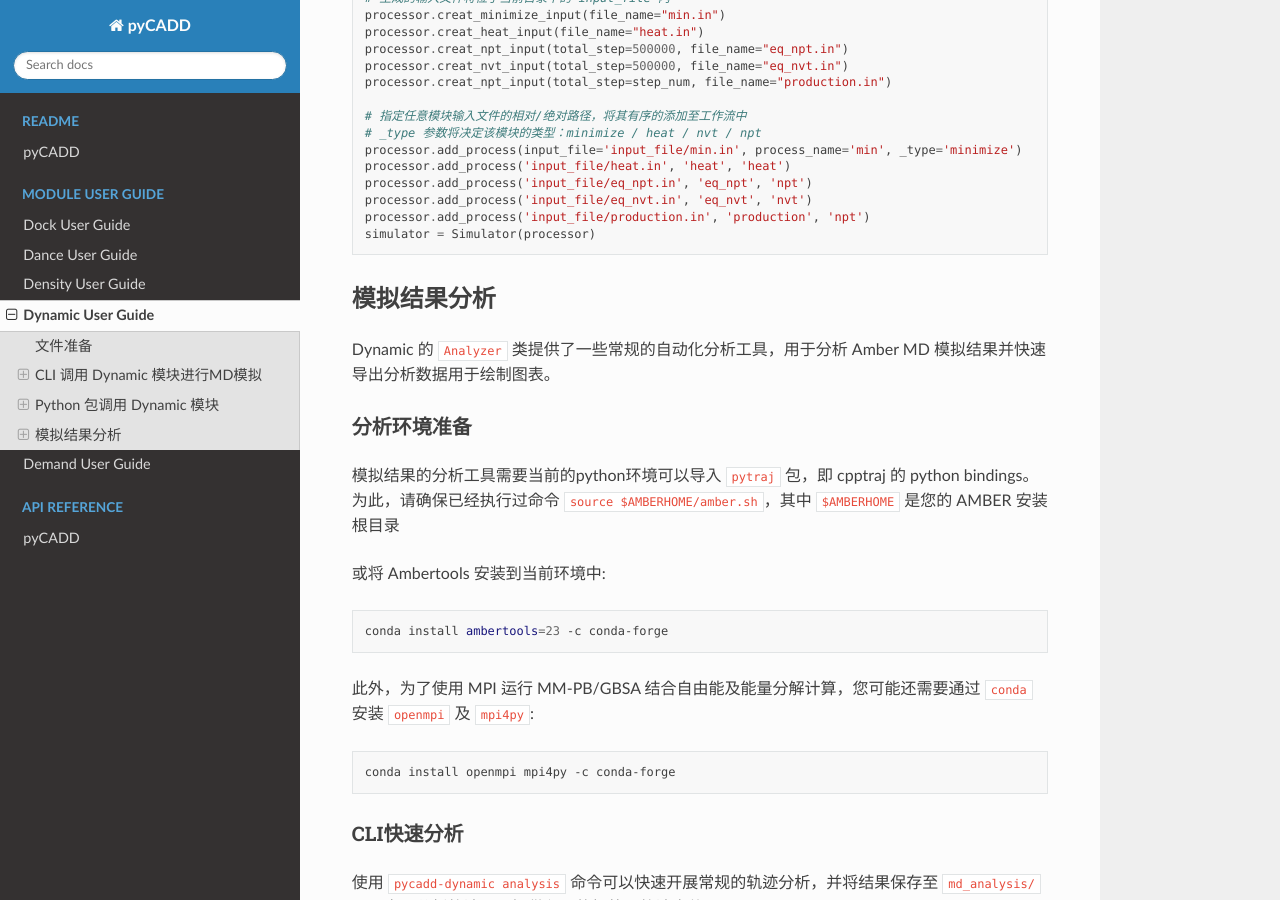
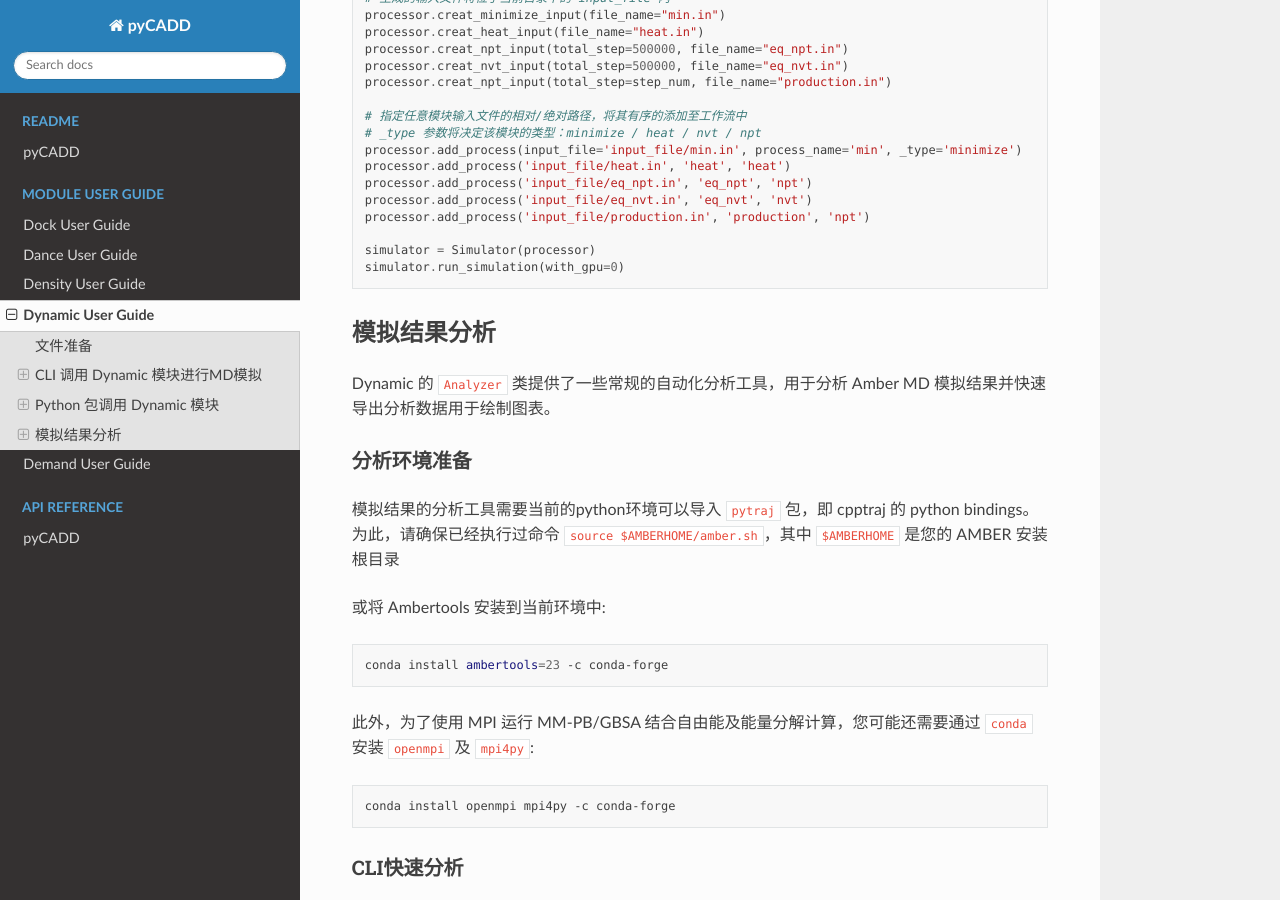
Before and after one commit to CyberCatQ/pyCADD, a Sphinx documentation site: the page built from source/dynamic.md, in a window 1280 px wide and 900 px high, scrolled down 5623 px. Built offline with Sphinx 7.4.7 and the Read the Docs theme 2.0.0, drawn with Linux system fonts in a browser that asks for light colours; the version number could not be read and is left out.

Commit message:
doc update

````diff
--- a/source/dynamic.md
+++ b/source/dynamic.md
@@ -210,7 +210,9 @@ processor.add_process('input_file/heat.in', 'heat', 'heat')
 processor.add_process('input_file/eq_npt.in', 'eq_npt', 'npt')
 processor.add_process('input_file/eq_nvt.in', 'eq_nvt', 'nvt')
 processor.add_process('input_file/production.in', 'production', 'npt')
+
 simulator = Simulator(processor)
+simulator.run_simulation(with_gpu=0)
 ```
 
 ## 模拟结果分析
````
Also changed, not shown: 1 other file.
